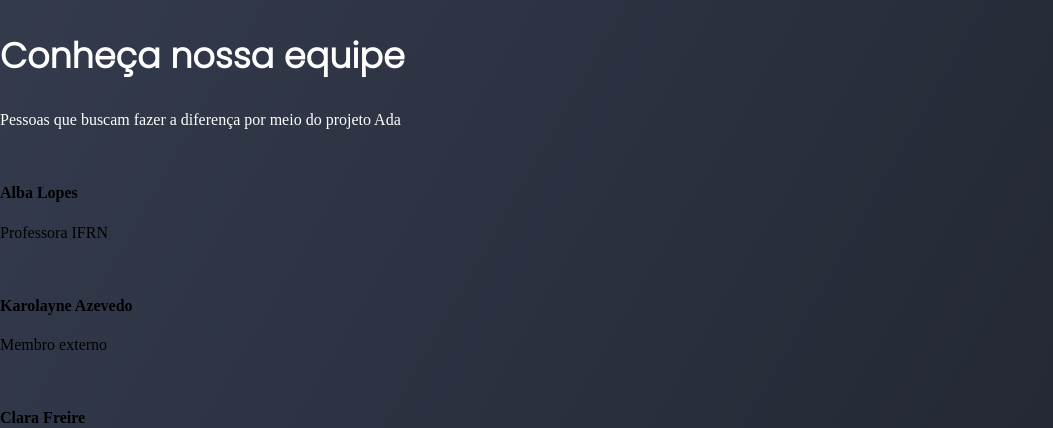
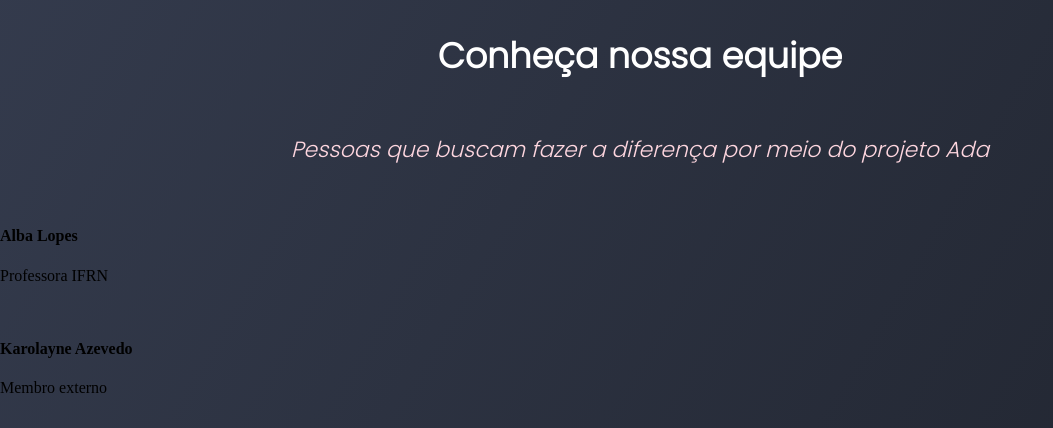
Before and after one commit to Marialaura-bs/Sistema-Ada, a Flask app: page /conheca in a window 1280 px wide. Shown: the part 52-480 px from the top of the page, without its empty margins (0-1053 px from the left). Run offline with Flask 3, Linux system fonts and the light colour scheme.

Commit message:
conhecamos

```diff
--- a/static/css/style.css
+++ b/static/css/style.css
@@ -154,8 +154,12 @@ input{
 /*CONHECA-NOS.HTML*/
 
 .equipetitle{
+    display: flex;
+    flex-direction: column;
+    align-items: center;
     justify-content: center;
-    color: #FFFFFF;
+    text-align: center;
+    margin: 0 auto;
 
 }
 .conhecaequipe{
@@ -164,4 +168,13 @@ input{
     font-weight: bolder;
     font-size: 35px;
     justify-content: center;
+    color: #FFFFFF;
 }
+
+.subconhecaequipe{
+    font-family: "poppins";
+    font-style: italic;
+    font-weight: lighter;
+    font-size: 22px;
+    color: #FED6DF;
+}
--- a/templates/conheca.html
+++ b/templates/conheca.html
@@ -1,12 +1,11 @@
 {% extends 'base.html' %}
 
     {% block conteudo %}
-    <section>
-        <div class="equipetitle">
+    <section class="equipetitle">
             <h1 class="conhecaequipe">Conheça nossa equipe</h1>
             <p class="subconhecaequipe">Pessoas que buscam fazer a diferença por meio do projeto Ada</p>
-        </div>
     </section>
+    <section>
         <div>
             <div>
                 <img src="" alt="">
@@ -29,4 +28,5 @@
                 <p>Aluna 3º de Informática para Internet</p>
             </div>
         </div>
+    </section>
     {%endblock%}
```
Lines whose indentation alone changed are shown as unchanged.
